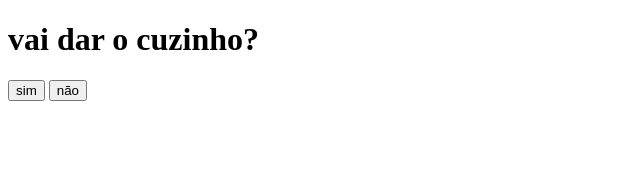
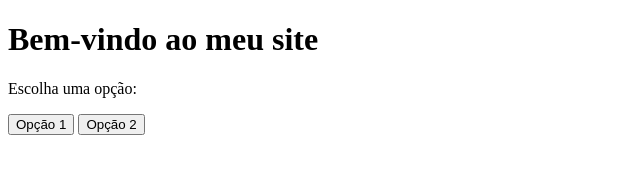
Before and after one commit to Niwco/meu-humilde-pedido, a plain HTML site: page index.html in a window 1280 px wide. Shown: the whole page, without its empty margins (0-640 px from the left). Drawn offline with Linux system fonts and the light colour scheme.

Commit message:
Update index.html

```diff
--- a/index.html
+++ b/index.html
@@ -1,11 +1,25 @@
 <!DOCTYPE html>
 <html>
 <head>
-	<title>meu pedido</title>
+  <title>Meu Site</title>
 </head>
 <body>
-    <h1>vai dar o cuzinho?</h1>
-    <button id="opcao1">sim</button>
-    <button id="opcao2">não</button>
+  <h1>Bem-vindo ao meu site</h1>
+  <p>Escolha uma opção:</p>
+  <button id="opcao1">Opção 1</button>
+  <button id="opcao2">Opção 2</button>
+
+  <script>
+    const opcao1 = document.getElementById('opcao1');
+    const opcao2 = document.getElementById('opcao2');
+
+    opcao1.addEventListener('click', function() {
+      // Insira a ação que você deseja executar quando o botão 1 for clicado
+    });
+
+    opcao2.addEventListener('click', function() {
+      // Insira a ação que você deseja executar quando o botão 2 for clicado
+    });
+  </script>
 </body>
 </html>
```
